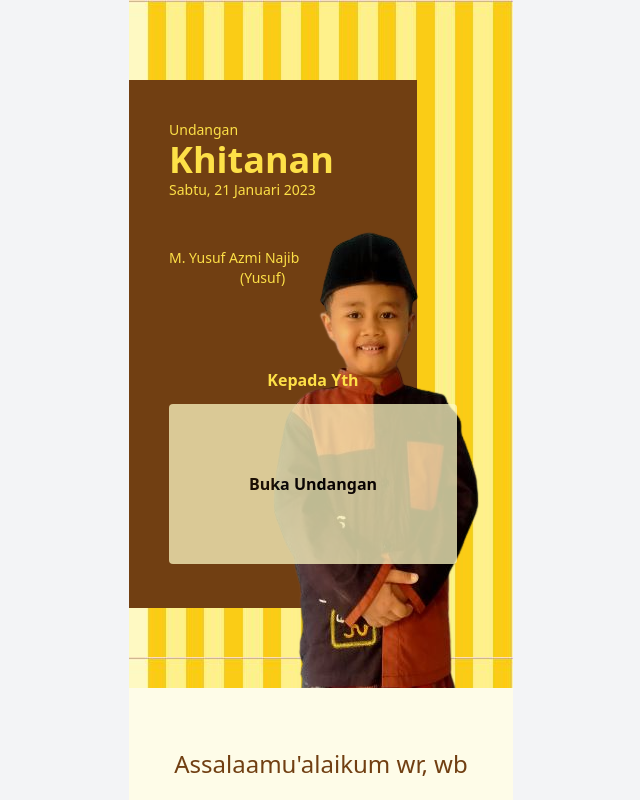
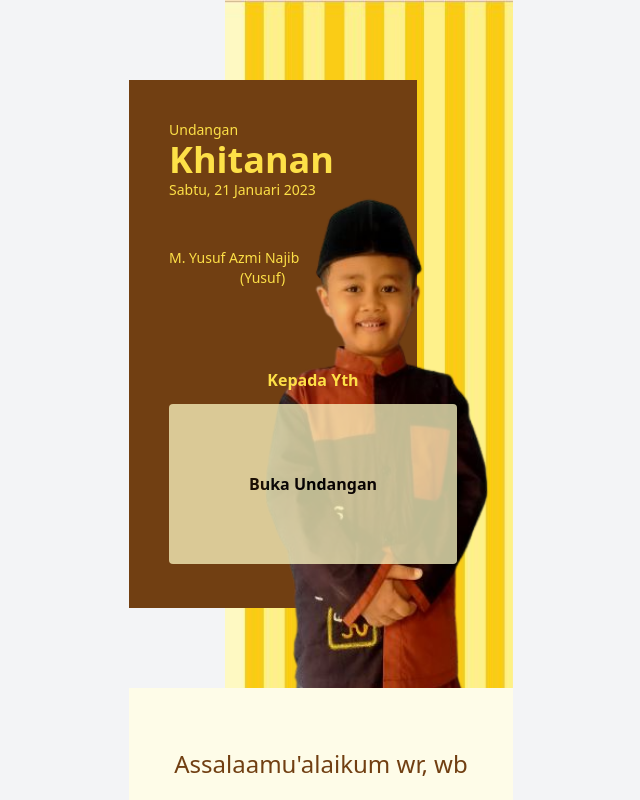
Before and after one commit to najibnurdinpm/online-invitation-khitan, a Vue app: page / in a window 1280 px wide. Shown: the top 800 px of the page, without its empty margins (319-959 px from the left). Built offline with nearby package versions, Linux system fonts and the light colour scheme.

Commit message:
revisi hero

```diff
--- a/src/views/Home.vue
+++ b/src/views/Home.vue
@@ -19,9 +19,15 @@
     </div>
   </div>
 
-  <section class="bg-[url('@/assets/bg-hero.jpg')] relative max-w-sm w-full mx-auto py-20 overflow-hidden">
+  <section class=" relative max-w-sm w-full mx-auto   overflow-hidden">
+    <div class="absolute h-full w-full ">
+      <div class="flex flex-1 justify-end h-full ">
+        <div class="w-3/4 bg-[url('@/assets/bg-hero.jpg')] bg-cover bg-no-repeat"></div>
+      </div>
+    </div>
+    <div class="py-20">
       <div class="flex flex-1 h-full ">
-      <div class="w-3/4 bg-yellow-900 px-10 pt-10 pb-80 relative">
+        <div id="heading" class="w-3/4 bg-yellow-900 px-10 pt-10 pb-80 relative">
 
           <div class="absolute bottom-20 w-full px-0 h-40 z-10">
             <div id="label-name" class="text-center   h-full ">
@@ -46,10 +52,15 @@
       </div>
     </div>
     <div id="box-image-hero" class=" w-3/4 absolute bottom-0 right-0 h-[500px]">
-      <div class="relative h-full right-0 -bottom-5 bg-[url('@/assets/hero.png')] bg-no-repeat bg-center">
+      <div class="relative h-full right-0  bg-[url('@/assets/hero.png')] bg-no-repeat bg-cover">
 
       </div>
     </div>
+    </div>
+  <div class="absolute w-full h-full bg-green-300">
+
+  </div>
+
   </section>
 <section class="bg-yellow-50 relative max-w-sm w-full  h-auto mx-auto py-10 px-10">
   <div class=" text-center text-yellow-900 py-5  space-y-5">
@@ -222,8 +233,6 @@
   const buttonInvite = ref(true);
   const elAfterClickButton = ref(false);
   onMounted(() => {
-    console.log()
-    // audio.play();
     gsap.registerPlugin(ScrollTrigger);
     gsap.fromTo("#heading", {
       opacity: 0,
```
Lines whose indentation alone changed are shown as unchanged.
